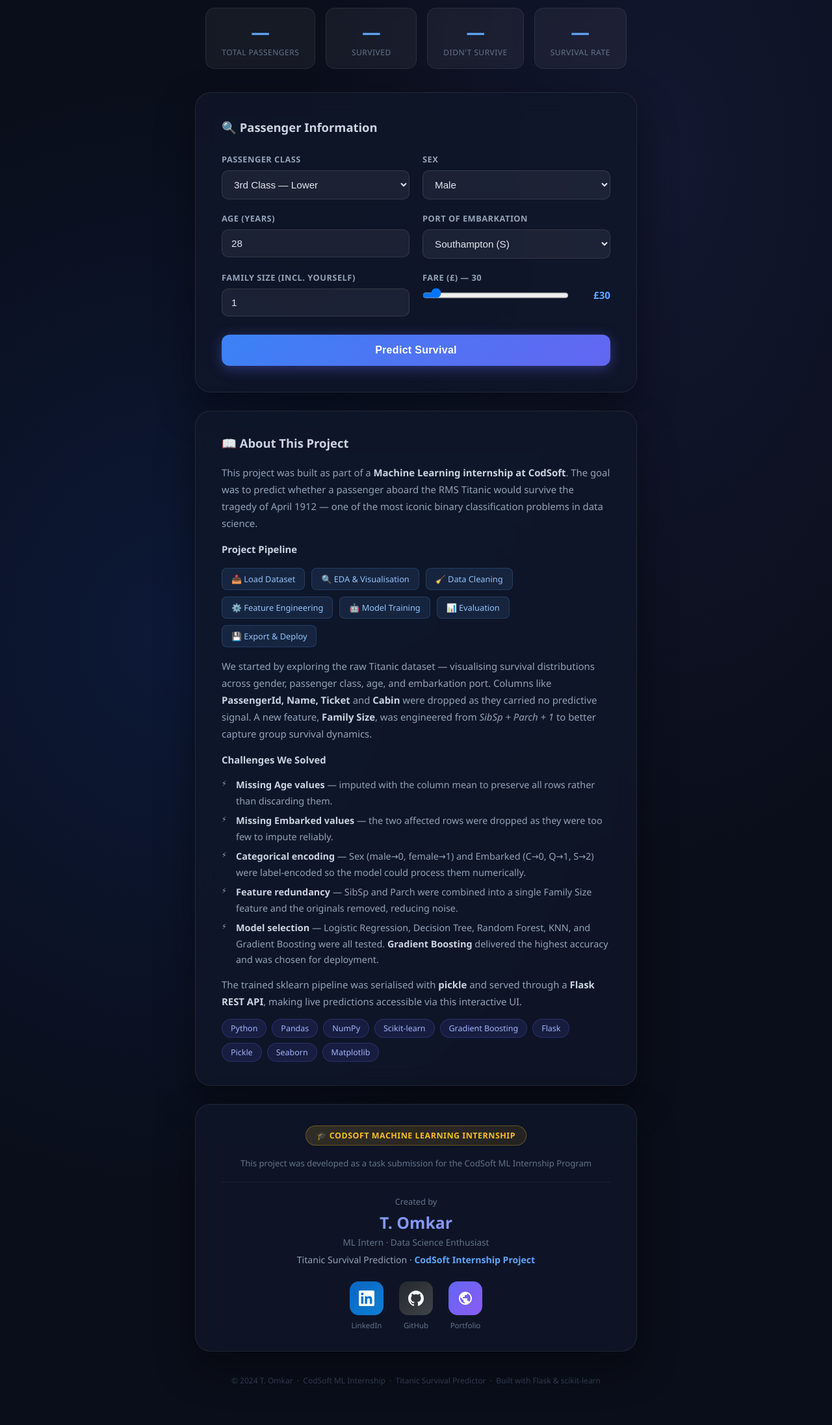
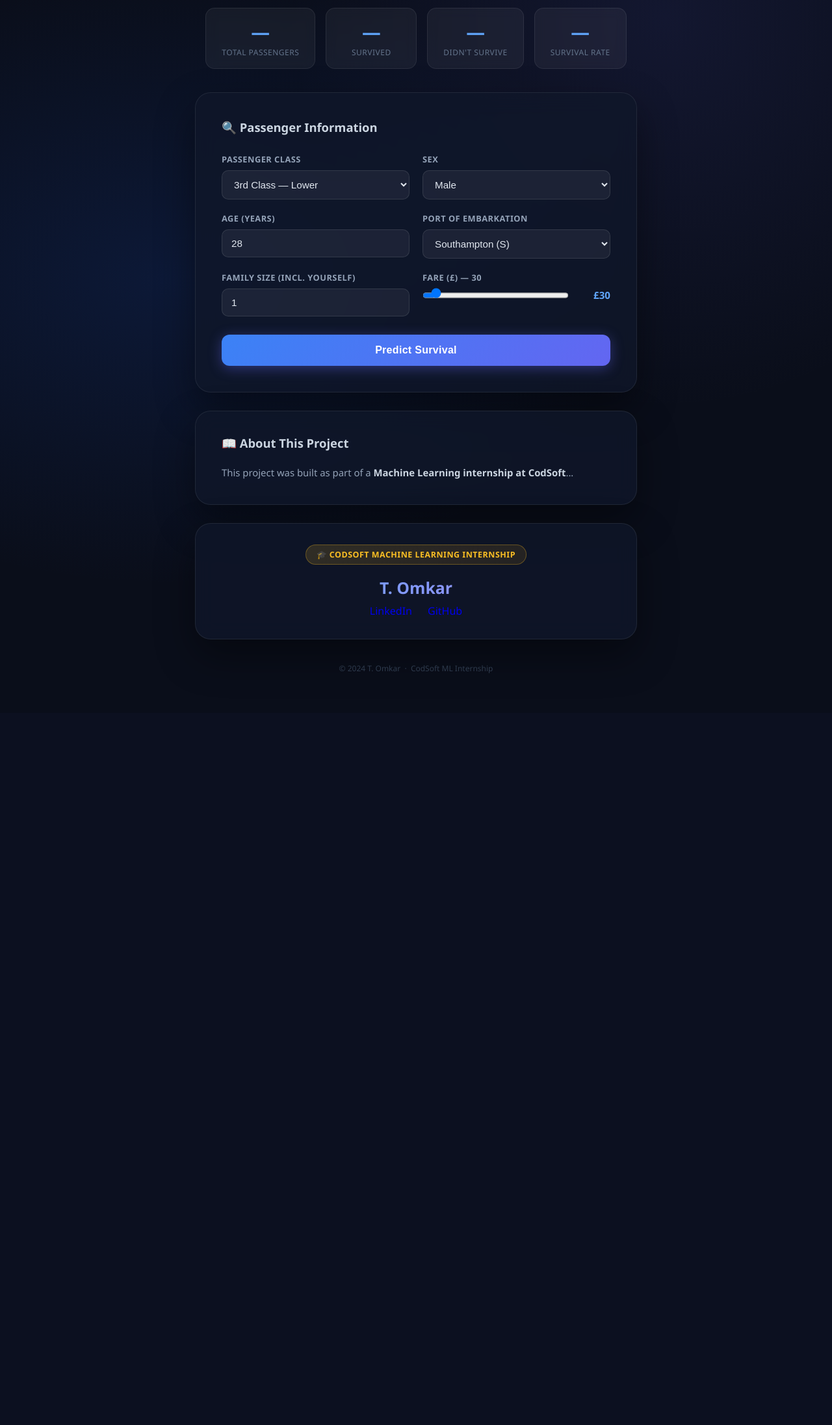
Before and after one commit to Tomkar527/CODSOFT, a Flask app: template task1_titanic/templates/index.html in a window 1280 px wide. Shown: the part 238-2431 px from the top of the page at 65% size. After the commit the page ends 1274 px from the top, so only its background shows below. Run offline with Flask 3, Linux system fonts and the light colour scheme; the template is opened without the code that fills it, so the values that code supplies are empty.

Commit message:
Update index.html

```diff
--- a/task1_titanic/templates/index.html
+++ b/task1_titanic/templates/index.html
@@ -401,7 +401,6 @@
     <p>Gradient Boosting Model · Enter passenger details to predict survival</p>
   </header>
 
-  <!-- Stats bar loaded from /api/stats -->
   <div class="stats-bar" id="statsBar">
     <div class="stat-card"><div class="val" id="sTotal">—</div><div class="lbl">Total Passengers</div></div>
     <div class="stat-card"><div class="val" id="sSurvived">—</div><div class="lbl">Survived</div></div>
@@ -413,7 +412,6 @@
     <h2>🔍 Passenger Information</h2>
 
     <div class="form-grid">
-
       <div class="form-group">
         <label>Passenger Class</label>
         <select id="pclass">
@@ -458,12 +456,9 @@
           <span class="fare-val">£<span id="fareValDisplay">30</span></span>
         </div>
       </div>
-
     </div>
 
-    <button class="btn-predict" id="predictBtn" onclick="predict()">
-      Predict Survival
-    </button>
+    <button class="btn-predict" id="predictBtn" onclick="predict()">Predict Survival</button>
 
     <div class="result" id="result">
       <div class="headline" id="resultHeadline"></div>
@@ -484,187 +479,98 @@
     <div class="error-msg" id="errorMsg"></div>
   </div>
 
-  <!-- ── About / Project Description ── -->
   <div class="about-card">
     <h2>📖 About This Project</h2>
-
-    <p>
-      This project was built as part of a <strong>Machine Learning internship at CodSoft</strong>.
-      The goal was to predict whether a passenger aboard the RMS Titanic would survive the tragedy
-      of April 1912 — one of the most iconic binary classification problems in data science.
-    </p>
-
-    <p><strong>Project Pipeline</strong></p>
-    <div class="pipeline">
-      <span class="pipe-step">📥 Load Dataset</span>
-      <span class="pipe-step">🔍 EDA &amp; Visualisation</span>
-      <span class="pipe-step">🧹 Data Cleaning</span>
-      <span class="pipe-step">⚙️ Feature Engineering</span>
-      <span class="pipe-step">🤖 Model Training</span>
-      <span class="pipe-step">📊 Evaluation</span>
-      <span class="pipe-step">💾 Export &amp; Deploy</span>
+    <p>This project was built as part of a <strong>Machine Learning internship at CodSoft</strong>...</p>
     </div>
 
-    <p>
-      We started by exploring the raw Titanic dataset — visualising survival distributions across
-      gender, passenger class, age, and embarkation port. Columns like
-      <strong>PassengerId, Name, Ticket</strong> and <strong>Cabin</strong> were dropped as they
-      carried no predictive signal. A new feature, <strong>Family Size</strong>, was engineered
-      from <em>SibSp + Parch + 1</em> to better capture group survival dynamics.
-    </p>
-
-    <p><strong>Challenges We Solved</strong></p>
-    <ul class="challenges">
-      <li><strong>Missing Age values</strong> — imputed with the column mean to preserve all rows rather than discarding them.</li>
-      <li><strong>Missing Embarked values</strong> — the two affected rows were dropped as they were too few to impute reliably.</li>
-      <li><strong>Categorical encoding</strong> — Sex (male→0, female→1) and Embarked (C→0, Q→1, S→2) were label-encoded so the model could process them numerically.</li>
-      <li><strong>Feature redundancy</strong> — SibSp and Parch were combined into a single Family Size feature and the originals removed, reducing noise.</li>
-      <li><strong>Model selection</strong> — Logistic Regression, Decision Tree, Random Forest, KNN, and Gradient Boosting were all tested. <strong>Gradient Boosting</strong> delivered the highest accuracy and was chosen for deployment.</li>
-    </ul>
-
-    <p>
-      The trained sklearn pipeline was serialised with <strong>pickle</strong> and served through
-      a <strong>Flask REST API</strong>, making live predictions accessible via this interactive UI.
-    </p>
-
-    <div class="tech-badges">
-      <span class="badge">Python</span>
-      <span class="badge">Pandas</span>
-      <span class="badge">NumPy</span>
-      <span class="badge">Scikit-learn</span>
-      <span class="badge">Gradient Boosting</span>
-      <span class="badge">Flask</span>
-      <span class="badge">Pickle</span>
-      <span class="badge">Seaborn</span>
-      <span class="badge">Matplotlib</span>
+  <div class="credits-card">
+    <div class="internship-badge">🎓 CodSoft Machine Learning Internship</div>
+    <div class="creator-name">T. Omkar</div>
+    <div class="social-links">
+      <a class="social-link linkedin" href="https://www.linkedin.com/in/t-omkar-025383382/" target="_blank">LinkedIn</a>
+      <a class="social-link github" href="https://github.com/Tomkar527" target="_blank">GitHub</a>
     </div>
   </div>
 
-  <!-- ── Credits ── -->
-  <div class="credits-card">
-    <div class="internship-badge">🎓 CodSoft Machine Learning Internship</div>
-    <p style="color:#64748b;font-size:0.82rem;margin-bottom:18px;">
-      This project was developed as a task submission for the CodSoft ML Internship Program
-    </p>
-    <hr class="divider">
-    <p style="color:#64748b;font-size:0.8rem;margin:0 0 6px 0;">Created by</p>
-    <div class="creator-name">T. Omkar</div>
-    <p class="creator-sub">ML Intern · Data Science Enthusiast</p>
-    <p class="codsoft-line">Titanic Survival Prediction · <span>CodSoft Internship Project</span></p>
-
-    <div class="social-links">
-      <!-- Update the href values with your actual profile URLs -->
-      <a class="social-link linkedin" href="https://www.linkedin.com/in/t-omkar-025383382/" target="_blank" rel="noopener">
-        <div class="icon-circle">
-          <svg viewBox="0 0 24 24" xmlns="http://www.w3.org/2000/svg">
-            <path d="M20.447 20.452h-3.554v-5.569c0-1.328-.027-3.037-1.852-3.037-1.853 0-2.136 1.445-2.136 2.939v5.667H9.351V9h3.414v1.561h.046c.477-.9 1.637-1.85 3.37-1.85 3.601 0 4.267 2.37 4.267 5.455v6.286zM5.337 7.433c-1.144 0-2.063-.926-2.063-2.065 0-1.138.92-2.063 2.063-2.063 1.14 0 2.064.925 2.064 2.063 0 1.139-.925 2.065-2.064 2.065zm1.782 13.019H3.555V9h3.564v11.452zM22.225 0H1.771C.792 0 0 .774 0 1.729v20.542C0 23.227.792 24 1.771 24h20.451C23.2 24 24 23.227 24 22.271V1.729C24 .774 23.2 0 22.222 0h.003z"/>
-          </svg>
-        </div>
-        <span class="link-label">LinkedIn</span>
-      </a>
-
-      <a class="social-link github" href="https://github.com/Tomkar527" target="_blank" rel="noopener">
-        <div class="icon-circle">
-          <svg viewBox="0 0 24 24" xmlns="http://www.w3.org/2000/svg">
-            <path d="M12 .297c-6.63 0-12 5.373-12 12 0 5.303 3.438 9.8 8.205 11.385.6.113.82-.258.82-.577 0-.285-.01-1.04-.015-2.04-3.338.724-4.042-1.61-4.042-1.61C4.422 18.07 3.633 17.7 3.633 17.7c-1.087-.744.084-.729.084-.729 1.205.084 1.838 1.236 1.838 1.236 1.07 1.835 2.809 1.305 3.495.998.108-.776.417-1.305.76-1.605-2.665-.3-5.466-1.332-5.466-5.93 0-1.31.465-2.38 1.235-3.22-.135-.303-.54-1.523.105-3.176 0 0 1.005-.322 3.3 1.23.96-.267 1.98-.399 3-.405 1.02.006 2.04.138 3 .405 2.28-1.552 3.285-1.23 3.285-1.23.645 1.653.24 2.873.12 3.176.765.84 1.23 1.91 1.23 3.22 0 4.61-2.805 5.625-5.475 5.92.42.36.81 1.096.81 2.22 0 1.606-.015 2.896-.015 3.286 0 .315.21.69.825.57C20.565 22.092 24 17.592 24 12.297c0-6.627-5.373-12-12-12"/>
-          </svg>
-        </div>
-        <span class="link-label">GitHub</span>
-      </a>
-
-      <a class="social-link portfolio" href="https://omkar05.netlify.app/" target="_blank" rel="noopener">
-        <div class="icon-circle">
-          <svg viewBox="0 0 24 24" xmlns="http://www.w3.org/2000/svg">
-            <path d="M12 2C6.48 2 2 6.48 2 12s4.48 10 10 10 10-4.48 10-10S17.52 2 12 2zm-1 17.93c-3.95-.49-7-3.85-7-7.93 0-.62.08-1.21.21-1.79L9 15v1c0 1.1.9 2 2 2v1.93zm6.9-2.54c-.26-.81-1-1.39-1.9-1.39h-1v-3c0-.55-.45-1-1-1H8v-2h2c.55 0 1-.45 1-1V7h2c1.1 0 2-.9 2-2v-.41c2.93 1.19 5 4.06 5 7.41 0 2.08-.8 3.97-2.1 5.39z"/>
-          </svg>
-        </div>
-        <span class="link-label">Portfolio</span>
-      </a>
-    </div>
-  </div>
-
-  <footer>© 2024 T. Omkar &nbsp;·&nbsp; CodSoft ML Internship &nbsp;·&nbsp; Titanic Survival Predictor &nbsp;·&nbsp; Built with Flask &amp; scikit-learn</footer>
+  <footer>© 2024 T. Omkar &nbsp;·&nbsp; CodSoft ML Internship</footer>
 
   <script>
-    // 1. Sync fare slider display
+    // Configuration: Replace with your actual Render URL
+    const API_BASE_URL = "https://titanic-survival-prediction-d6bw.onrender.com";
+
     const fareRange = document.getElementById('fare');
     fareRange.addEventListener('input', () => {
       document.getElementById('fareLabel').textContent = fareRange.value;
       document.getElementById('fareValDisplay').textContent = fareRange.value;
     });
 
-    // 2. Load stats on page load
     async function loadStats() {
       try {
-        // Points to your Flask /api/stats route
-        const r = await fetch('/api/stats');
+        const r = await fetch(`${API_BASE_URL}/api/stats`);
+        if (!r.ok) return;
         const d = await r.json();
-
-        if (d.error) return;
-
         document.getElementById('sTotal').textContent = d.total_passengers;
         document.getElementById('sSurvived').textContent = d.survived;
         document.getElementById('sDied').textContent = d.not_survived;
         document.getElementById('sRate').textContent = d.survival_rate + '%';
-      } catch(e) {
-        console.warn('Stats not loaded. Make sure the API is running.', e);
-      }
+      } catch(e) { console.warn('Stats not loaded', e); }
     }
     loadStats();
 
-    // 3. Prediction Logic
     async function predict() {
       const btn = document.getElementById('predictBtn');
       const resultDiv = document.getElementById('result');
-      const errorDiv  = document.getElementById('errorMsg');
+      const errorDiv = document.getElementById('errorMsg');
 
-      // UI Reset
       resultDiv.style.display = 'none';
-      errorDiv.style.display  = 'none';
+      errorDiv.style.display = 'none';
       btn.disabled = true;
       btn.innerHTML = '<span class="loader"></span>Predicting…';
 
-      // Prepare payload with correct data types (Numbers)
       const payload = {
-        pclass:      parseInt(document.getElementById('pclass').value),
-        sex:         parseInt(document.getElementById('sex').value),
-        age:         parseFloat(document.getElementById('age').value),
-        fare:        parseFloat(document.getElementById('fare').value),
-        embarked:    parseInt(document.getElementById('embarked').value),
+        pclass: parseInt(document.getElementById('pclass').value),
+        sex: parseInt(document.getElementById('sex').value),
+        age: parseFloat(document.getElementById('age').value),
+        fare: parseFloat(document.getElementById('fare').value),
+        embarked: parseInt(document.getElementById('embarked').value),
         family_size: parseInt(document.getElementById('family_size').value)
       };
 
       try {
-        const res = await fetch('/predict', {
+        const res = await fetch(`${API_BASE_URL}/predict`, {
           method: 'POST',
           headers: { 'Content-Type': 'application/json' },
           body: JSON.stringify(payload)
         });
 
+        if (!res.ok) {
+            const errData = await res.json();
+            throw new Error(errData.error || `HTTP ${res.status}`);
+        }
+
         const data = await res.json();
 
-        if (!res.ok) throw new Error(data.error || 'Prediction failed');
-
-        // Show result based on boolean survived flag
         resultDiv.className = 'result ' + (data.survived ? 'survived' : 'died');
         document.getElementById('resultHeadline').textContent = data.message;
 
-        // Animate bars using the decimals from the API (converted to %)
-        // survival_probability is 0.85 -> becomes 85%
-        const survivePct = (data.survival_probability * 100).toFixed(2);
-        const deathPct = (100 - survivePct).toFixed(2);
+        const sProb = parseFloat(data.survival_probability);
+        // If API returns probability as decimal (0-1), multiply by 100.
+        // If it's already 0-100, just use it.
+        const sPct = sProb <= 1 ? (sProb * 100).toFixed(2) : sProb.toFixed(2);
+        const dPct = (100 - sPct).toFixed(2);
 
         setTimeout(() => {
-          document.getElementById('barSurvive').style.width = survivePct + '%';
-          document.getElementById('barDeath').style.width   = deathPct + '%';
-          document.getElementById('pctSurvive').textContent = survivePct + '%';
-          document.getElementById('pctDeath').textContent   = deathPct + '%';
+          document.getElementById('barSurvive').style.width = sPct + '%';
+          document.getElementById('barDeath').style.width = dPct + '%';
+          document.getElementById('pctSurvive').textContent = sPct + '%';
+          document.getElementById('pctDeath').textContent = dPct + '%';
         }, 50);
 
         resultDiv.style.display = 'block';
       } catch(e) {
-        errorDiv.textContent    = '⚠️ Error: ' + e.message;
-        errorDiv.style.display  = 'block';
+        errorDiv.textContent = '⚠️ Error: ' + e.message;
+        errorDiv.style.display = 'block';
       } finally {
         btn.disabled = false;
         btn.innerHTML = 'Predict Survival';
```
